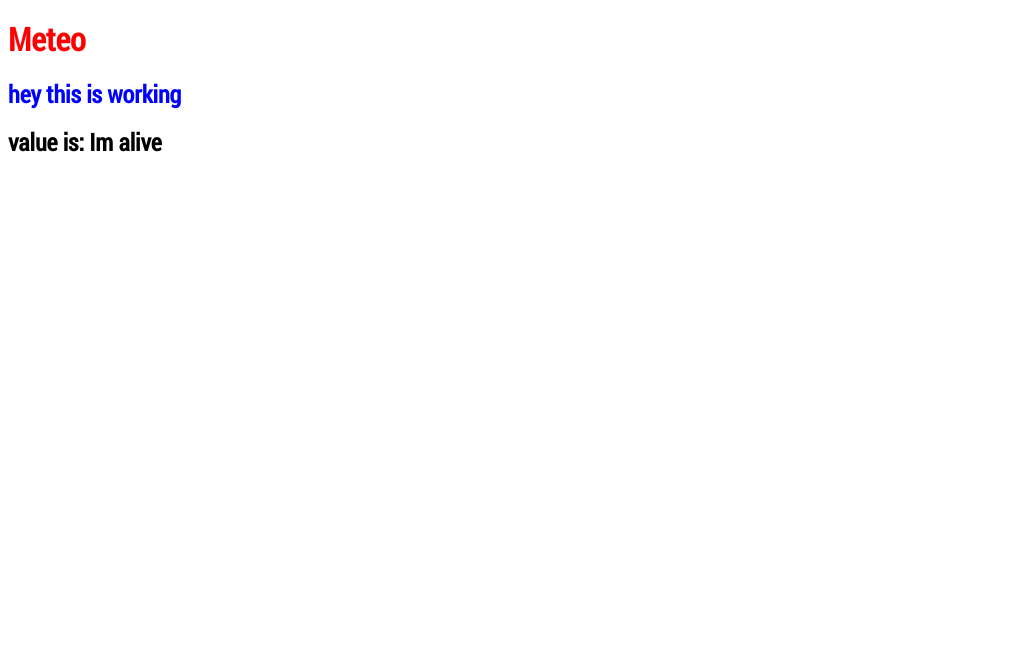
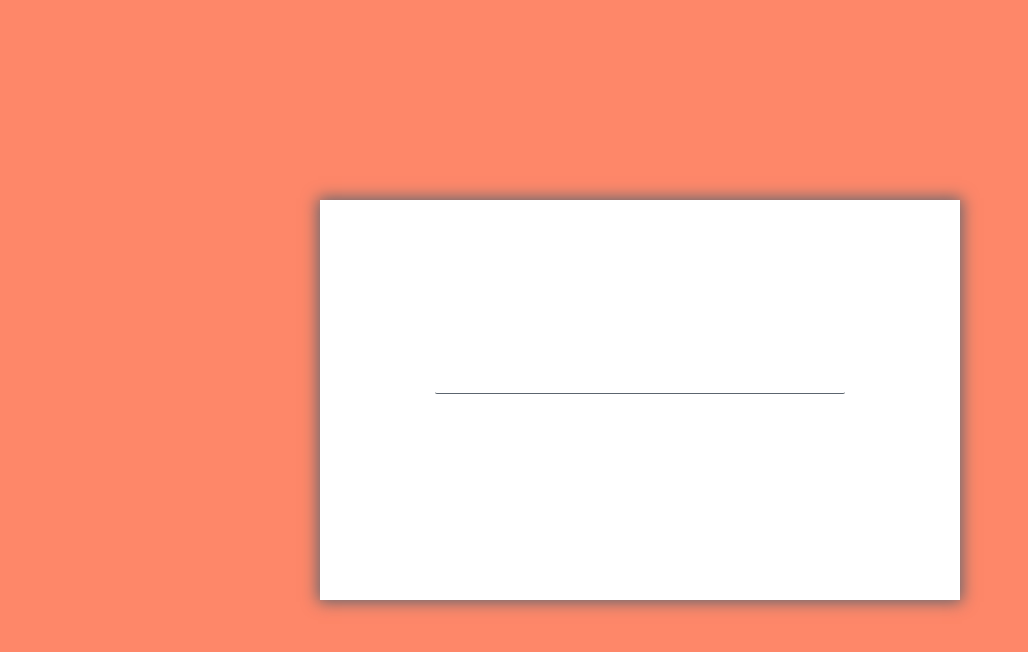
Before and after one commit to EduardoHenao/proekspert, a React (Create React App) app: page / in a window 1280 px wide. Shown: the top 652 px of the page, without its empty margins (0-1028 px from the left). Built offline with nearby package versions, Linux system fonts and the light colour scheme.

Commit message:
start writting components and less

```diff
--- /dev/null
+++ b/src/app/components/city-input.less
@@ -0,0 +1,52 @@
+.city-input {
+    position: relative;
+    height: 2em;
+    width: 80%;
+    left: 10%;
+    border-radius: 0.1em;
+    font-size: 1.1em;
+
+    input[type="text"] {
+        margin-top: 8em;
+        background-color: transparent;
+        border: none;
+        border-bottom: 0.05em solid @grey;
+        color: @grey;
+        box-sizing: border-box;
+        text-align: center;
+
+        &:focus {
+            outline: none;
+        }
+        &::placeholder,
+        &::-webkit-input-placeholder {
+            color: @grey;
+        }
+
+        &:focus::-webkit-input-placeholder {
+            color: @grey-light;
+        }
+
+        &:focus+.underline {
+            transform: scale(1);
+        }
+    }
+
+    .underline {
+        background-color: @grey-strong;
+        display: inline-block;
+        height: 0.1em;
+        width: 80%;
+        left: 10%;
+        position: relative;
+        top: -1em;
+
+        -webkit-transition: all 0.1s linear;
+        -webkit-transition: all 0.1s linear;
+        transition: all 0.1s linear;
+
+        transform: scale(0, 1);
+        -ms-transform: scale(0, 1);
+        -webkit-transform: scale(0, 1);
+      }
+}
--- /dev/null
+++ b/src/app/components/city-input.tsx
@@ -0,0 +1,31 @@
+import * as React from "react";
+import { MeteoStore } from '../stores/meteo-store';
+import { inject, observer } from "mobx-react";
+import { observable, action } from "mobx";
+
+export interface CityInputProps {
+    meteoStore?: MeteoStore;
+    cityName: string | null;
+}
+
+@inject("meteoStore")
+@observer export class CityInput extends React.Component<CityInputProps> {
+    @observable text: string = "";
+
+    @action handleKeyPress = (event: React.KeyboardEvent<HTMLInputElement>) => {
+        if(event.key === 'Enter') {
+            //here call the store and send the text
+        }
+    }
+
+    handleChange = (event: React.ChangeEvent<HTMLInputElement>) => {
+        this.text = event.target.value;
+    }
+
+    render() {
+        return <div className="city-input">
+            <input type="text" name="city-input__input" className="city-input" placeholder={this.text} required-autocomplete="off" onKeyPress={e => this.handleKeyPress(e)} onChange={e => this.handleChange(e)}/>
+            <span className="underline"></span>
+        </div>
+    }
+}
--- a/src/app/components/meteo.less
+++ b/src/app/components/meteo.less
@@ -1,11 +1,35 @@
 .meteo {
-    &__title {
-        font-family: "roboto";
-        &-title-1 {
-            color: red;
+    background-color: @white;
+    box-shadow: 0px 0px 15px 2px @grey, 0px 6px 12px @saumon-strong;
+    min-height: 25em;
+
+    //responsive container
+    @media screen {
+        position: absolute;
+        top: 50%;
+        left: 50%;
+        transition: width .1s, height .1s ease-in;
+
+        transform: translate(-50%, -50%);
+        -ms-transform: translate(-50%, -50%);
+        -webkit-transform: translate(-50%, -50%);
+
+        @media (min-width: 1025px) {
+            width: 40em;
+
         }
-         &-title-2 {
-             color: blue;
-         }
+
+        @media (max-width: 1024px) {
+            width: 40em;
+        }
+
+        @media (max-width: 768px) {
+            width: 30em;
+        }
+
+        @media (max-width: 500px) {
+            width: 100%;
+            height: 100%;
+        }
     }
 }
--- a/src/app/components/meteo.tsx
+++ b/src/app/components/meteo.tsx
@@ -1,19 +1,17 @@
 import * as React from "react";
 import { MeteoStore } from '../stores/meteo-store';
 import { inject } from "mobx-react";
+import { CityInput } from "./city-input";
 
 export interface MeteoProps {
     meteoStore?: MeteoStore;
-    test: string;
 }
 
 @inject("meteoStore")
 export class Meteo extends React.Component<MeteoProps> {
     render() {
-        return <div className="meteo__title">
-            <h1 className="meteo__title-title-1">Meteo</h1>
-            <h2 className="meteo__title-title-2">{this.props.test}</h2>
-            <h2>value is: {this.props.meteoStore!.imAlive}</h2>
+        return <div className="meteo">
+            <CityInput cityName={this.props.meteoStore!.GetCity()}></CityInput>
         </div>;
     }
 }
--- a/src/app/stores/meteo-store.ts
+++ b/src/app/stores/meteo-store.ts
@@ -2,4 +2,9 @@ import {observable} from 'mobx';
 
 export class MeteoStore {
     @observable imAlive = 'Im alive';
+
+    GetCity = () : string | null => {
+        // TODO: recover cookie
+        return "Tallinn";
+    }
 }
--- a/src/index.html
+++ b/src/index.html
@@ -5,7 +5,7 @@
         <meta name="viewport" content="width=device-width, initial-scale=1, shrink-to-fit=no">
         <title>Meteo</title>
     </head>
-    <body>
+    <body class="body">
         <div id="meteo"></div>
         <script src='./bundle.js'></script>
     </body>
--- a/src/styles.less
+++ b/src/index.less
@@ -20,9 +20,21 @@
 
 /* Structure */
 @import "./app/components/meteo.less";
+@import "./app/components/city-input.less";
 
 /* colors */
-@font: #dc9785;
-@font-strong: #fe8769;
-@background: #5c656f;
-@background-strong: #4f636e;
+@white: #ffffff;
+@saumon: #dc9785;
+@saumon-strong: #fe8769;
+@saumon-darl:#ff836b;
+@grey-light:#b8b8b8;
+@grey: #5c656f;
+@grey-strong: #4f636e;
+
+/* main page */
+.body {
+    background-color: @saumon-strong;
+    font-family: "roboto";
+    font-size: 16px;
+    margin: 0;
+}
--- a/src/index.tsx
+++ b/src/index.tsx
@@ -1,7 +1,7 @@
 import * as React from "react";
 import * as ReactDom from "react-dom";
 import { Meteo } from "./app/components/meteo";
-import './styles.less';
+import './index.less';
 import { MeteoStore } from './app/stores/meteo-store';
 import { Provider } from 'mobx-react';
 
@@ -9,7 +9,7 @@ const meteoStore = new MeteoStore();
 
 const root = (
     <Provider meteoStore={meteoStore}>
-        <Meteo test="hey this is working" />
+        <Meteo/>
     </Provider>
 );
 
```
